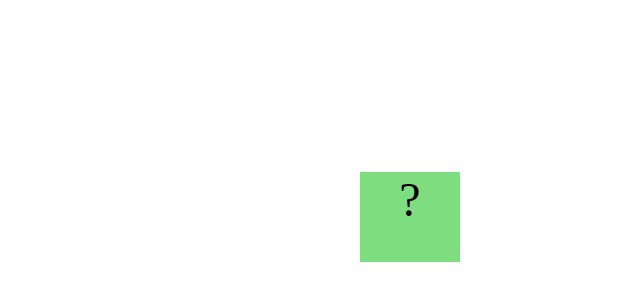
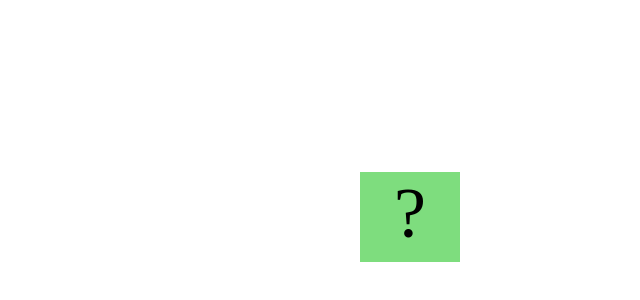
Before and after one commit to coomyshead/coomyshead.github.io, a plain HTML site: page projects/bouncing-box/index.html in a window 1280 px wide. Shown: the part 228-528 px from the top of the page, 640-1280 px from the left. Drawn offline with Linux system fonts and the light colour scheme.

```diff
--- a/projects/bouncing-box/index.html
+++ b/projects/bouncing-box/index.html
@@ -9,7 +9,7 @@
 			width: 100px;
 			height: 90px;
 			background-color: rgb(126, 221, 126);
-			font-size: 300%;
+			font-size: 450%;
 			text-align: center;
 			user-select: none;
 			display: block;
```
